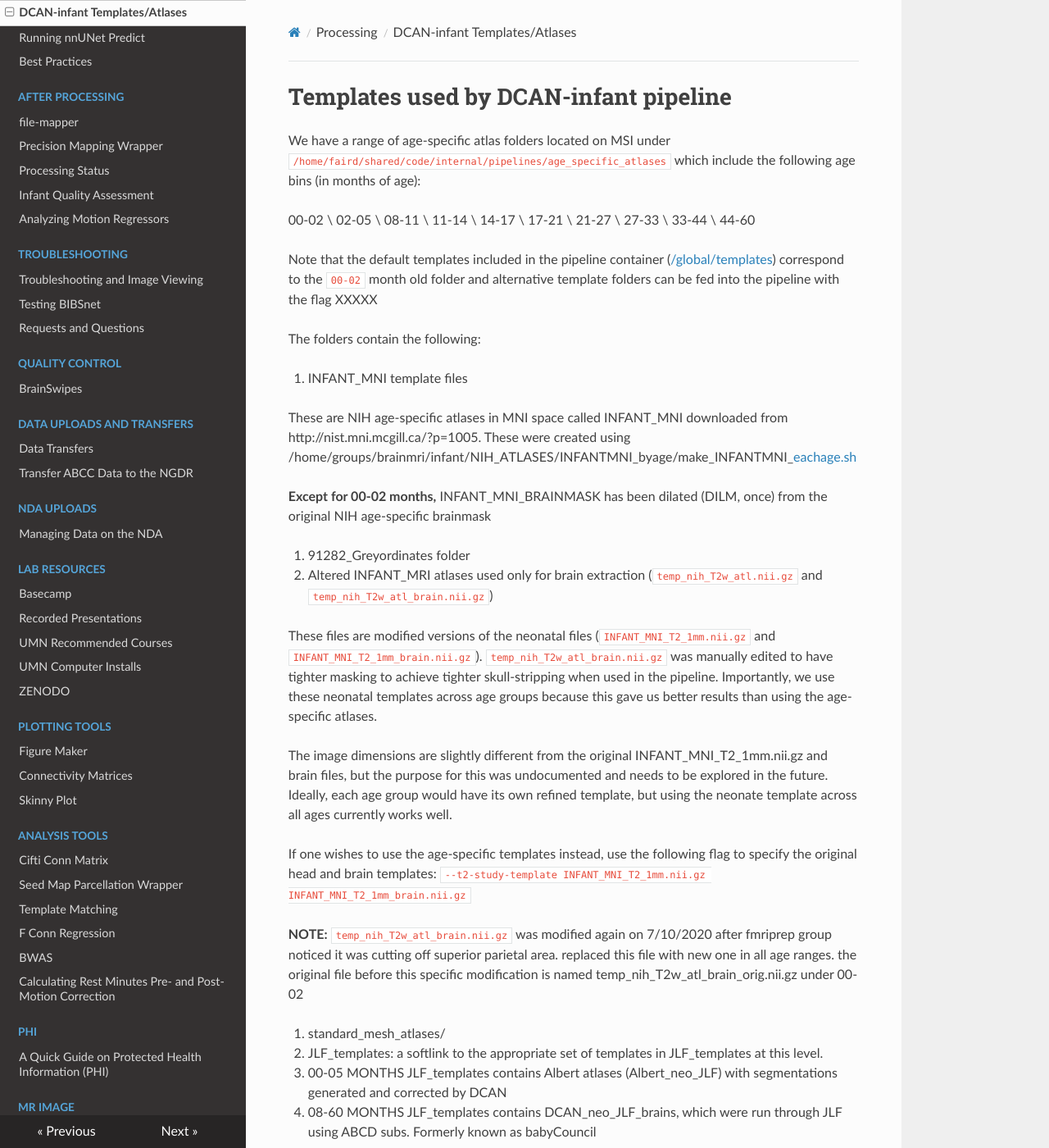
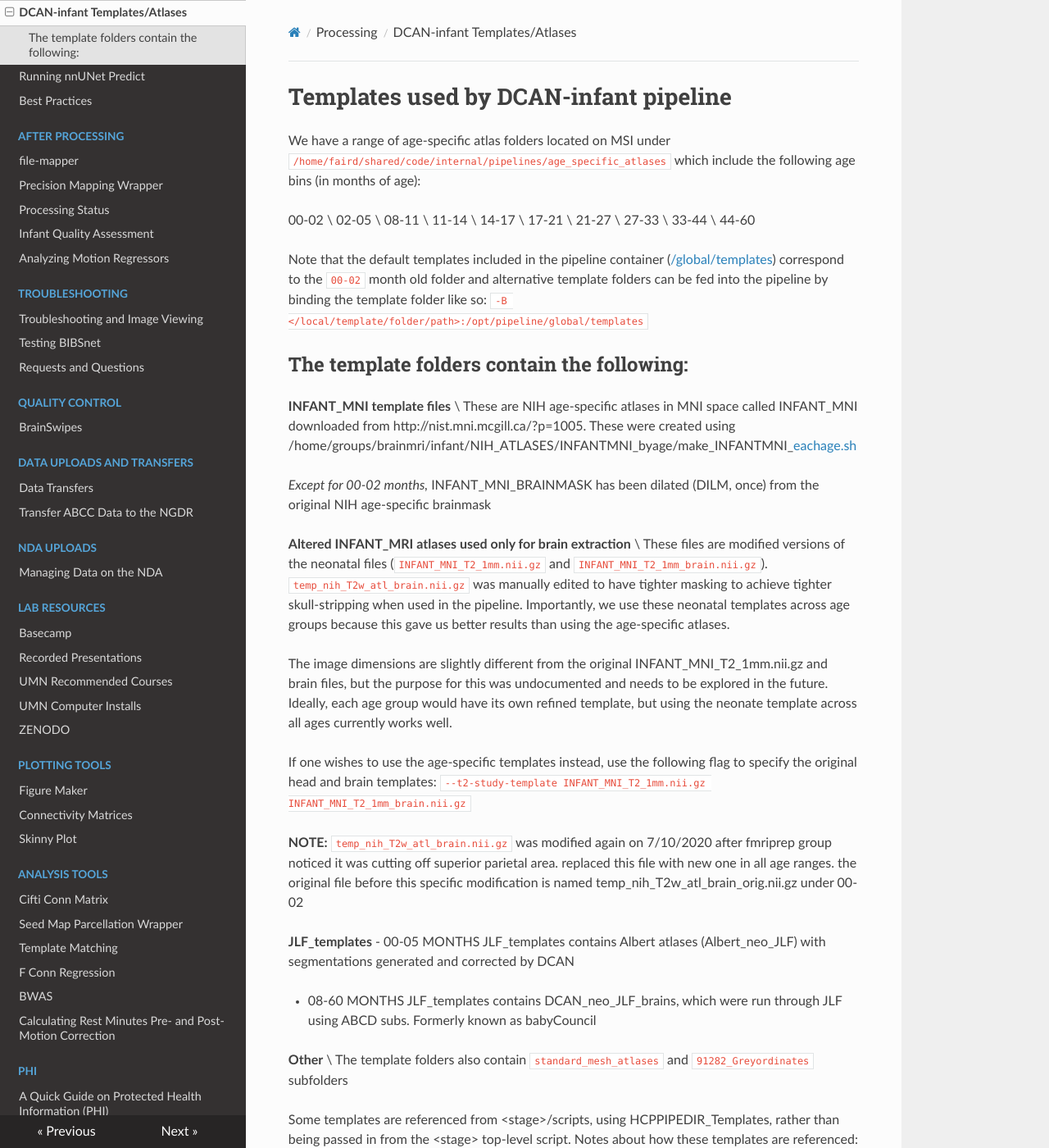
Before and after one commit to DCAN-Labs/cdni-brain, an MkDocs documentation site: the page built from docs/dcan-infant-templates.md, in a window 1280 px wide and 1400 px high. Shown: the whole window at 82% size. Built offline with MkDocs 1.6.1, drawn with Linux system fonts in a browser that asks for light colours; nearby versions of some CDN libraries.

Commit message:
Update dcan-infant-templates.md

```diff
--- a/docs/dcan-infant-templates.md
+++ b/docs/dcan-infant-templates.md
@@ -13,20 +13,17 @@ We have a range of age-specific atlas folders located on MSI under `/home/faird/
 33-44 \
 44-60
 
-Note that the default templates included in the pipeline container ([/global/templates](https://github.com/DCAN-Labs/dcan-infant-pipeline/tree/main/global/templates)) correspond to the `00-02` month old folder and alternative template folders can be fed into the pipeline with the flag XXXXX
+Note that the default templates included in the pipeline container ([/global/templates](https://github.com/DCAN-Labs/dcan-infant-pipeline/tree/main/global/templates)) correspond to the `00-02` month old folder and alternative template folders can be fed into the pipeline by binding the template folder like so: `-B </local/template/folder/path>:/opt/pipeline/global/templates`
 
-The folders contain the following:
+## The template folders contain the following:
 
-1.  INFANT_MNI template files
-
+**INFANT_MNI template files** \
 These are NIH age-specific atlases in MNI space called INFANT_MNI downloaded from http://nist.mni.mcgill.ca/?p=1005. These were created using /home/groups/brainmri/infant/NIH_ATLASES/INFANTMNI_byage/make_INFANTMNI_[eachage.sh](http://eachage.sh/)
 
-**Except for 00-02 months,** INFANT_MNI_BRAINMASK has been dilated (DILM, once) from the original NIH age-specific brainmask
+*Except for 00-02 months,* INFANT_MNI_BRAINMASK has been dilated (DILM, once) from the original NIH age-specific brainmask
 
-2.  91282_Greyordinates folder
 
-3.  Altered INFANT_MRI atlases used only for brain extraction (`temp_nih_T2w_atl.nii.gz` and `temp_nih_T2w_atl_brain.nii.gz`)
-
+**Altered INFANT_MRI atlases used only for brain extraction** \
 These files are modified versions of the neonatal files (`INFANT_MNI_T2_1mm.nii.gz` and `INFANT_MNI_T2_1mm_brain.nii.gz`). `temp_nih_T2w_atl_brain.nii.gz` was manually edited to have tighter masking to achieve tighter skull-stripping when used in the pipeline. Importantly, we use these neonatal templates across age groups because this gave us better results than using the age-specific atlases.
 
 The image dimensions are slightly different from the original INFANT_MNI_T2_1mm.nii.gz and brain files, but the purpose for this was undocumented and needs to be explored in the future. Ideally, each age group would have its own refined template, but using the neonate template across all ages currently works well.
@@ -36,13 +33,13 @@ If one wishes to use the age-specific templates instead, use the following flag
 
 **NOTE:** `temp_nih_T2w_atl_brain.nii.gz` was modified again on 7/10/2020 after fmriprep group noticed it was cutting off superior parietal area. replaced this file with new one in all age ranges. the original file before this specific modification is named temp_nih_T2w_atl_brain_orig.nii.gz under 00-02
 
-4. standard_mesh_atlases/
-
-5. JLF_templates: a softlink to the appropriate set of templates in JLF_templates at this level.
-
+**JLF_templates**
 - 00-05 MONTHS JLF_templates contains Albert atlases (Albert_neo_JLF) with segmentations generated and corrected by DCAN
 
 - 08-60 MONTHS JLF_templates contains DCAN_neo_JLF_brains, which were run through JLF using ABCD subs. Formerly known as babyCouncil
+
+**Other** \
+The template folders also contain `standard_mesh_atlases` and `91282_Greyordinates` subfolders
 
 Some templates are referenced from &lt;stage>/scripts, using HCPPIPEDIR_Templates, rather than being passed in from the &lt;stage> top-level script. Notes about how these templates are referenced:
 
```
